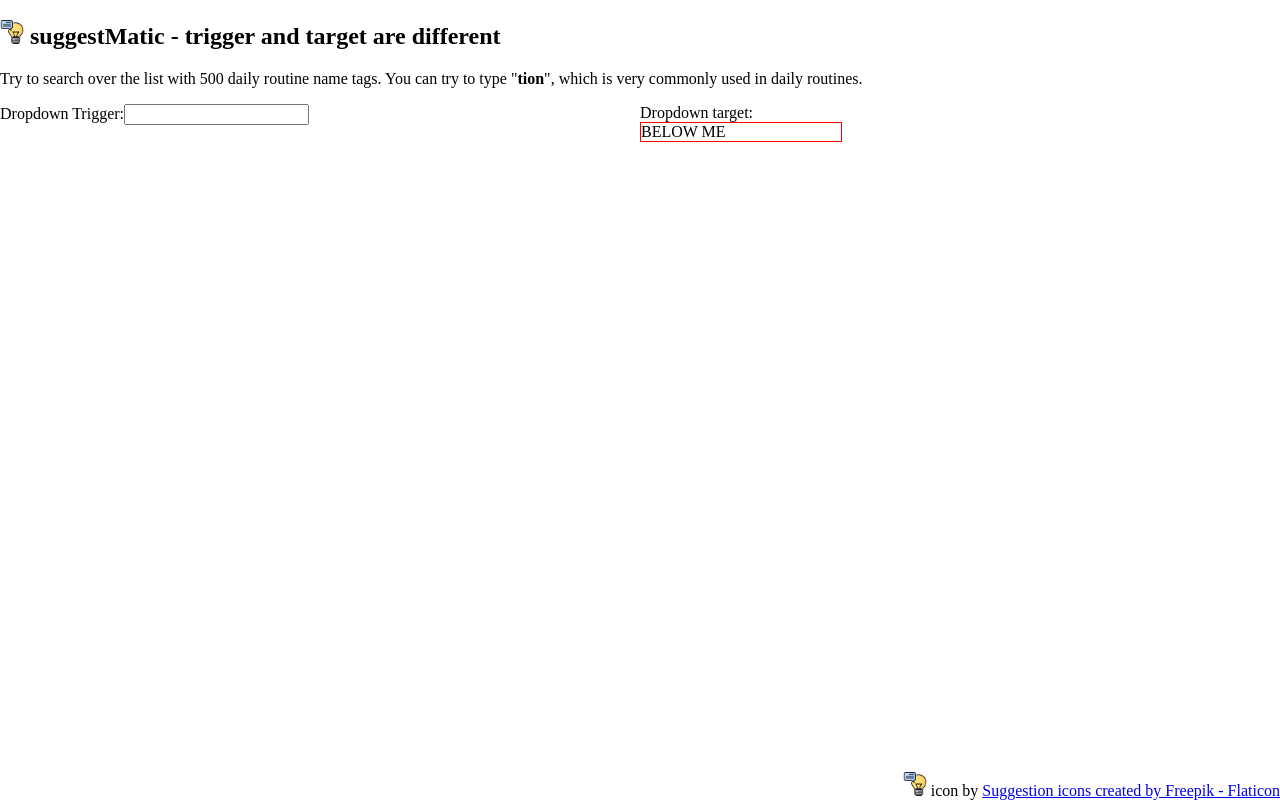
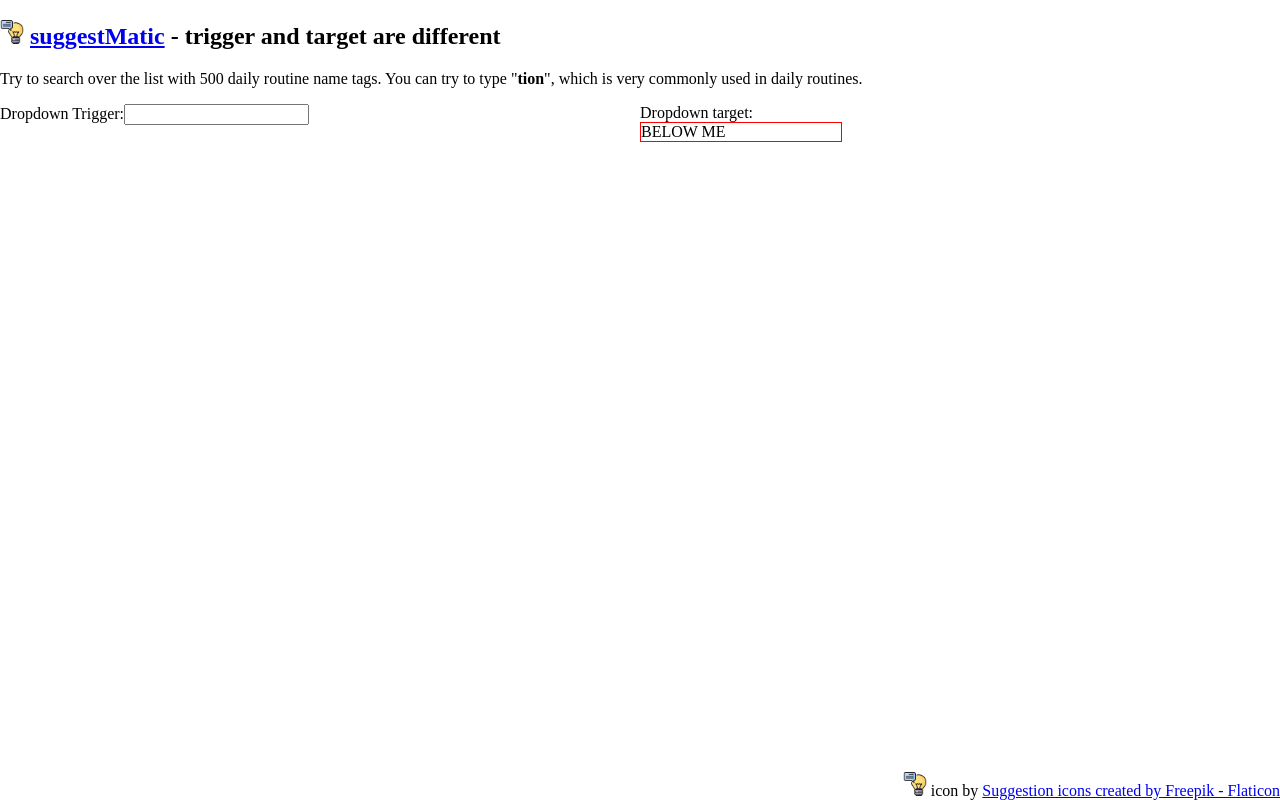
Before and after one commit to caglarorhan/suggestmatic, a plain HTML site: page different_Source_Target.html in a window 1280 px wide. Drawn offline with Linux system fonts and the light colour scheme.

Commit message:
sample pages updated

```diff
--- a/different_Source_Target.html
+++ b/different_Source_Target.html
@@ -8,7 +8,7 @@
   <link rel="icon" href="./suggestmatic.png" type="image/png">
 </head>
 <body style="box-sizing: border-box; padding: 0; margin:0;">
-<h2><img src="./suggestmatic.png" alt="suggestmatic" style="width: 24px; height: 24px;"> suggestMatic - trigger and target are different</h2>
+<h2><img src="./suggestmatic.png" alt="suggestmatic" style="width: 24px; height: 24px;"> <a href="https://caglarorhan.github.io/suggestmatic/" target="_top">suggestMatic</a> - trigger and target are different</h2>
 <p>Try to search over the list with 500 daily routine name tags. You can try to type "<strong>tion</strong>", which is very commonly used in daily routines.</p>
 <div style="width:100vw; display: flex; justify-items: flex-start; justify-content: space-between; flex-direction: row">
   <div>
```
Also changed, not shown: same_Source_Target.html (+1 -1 lines).
